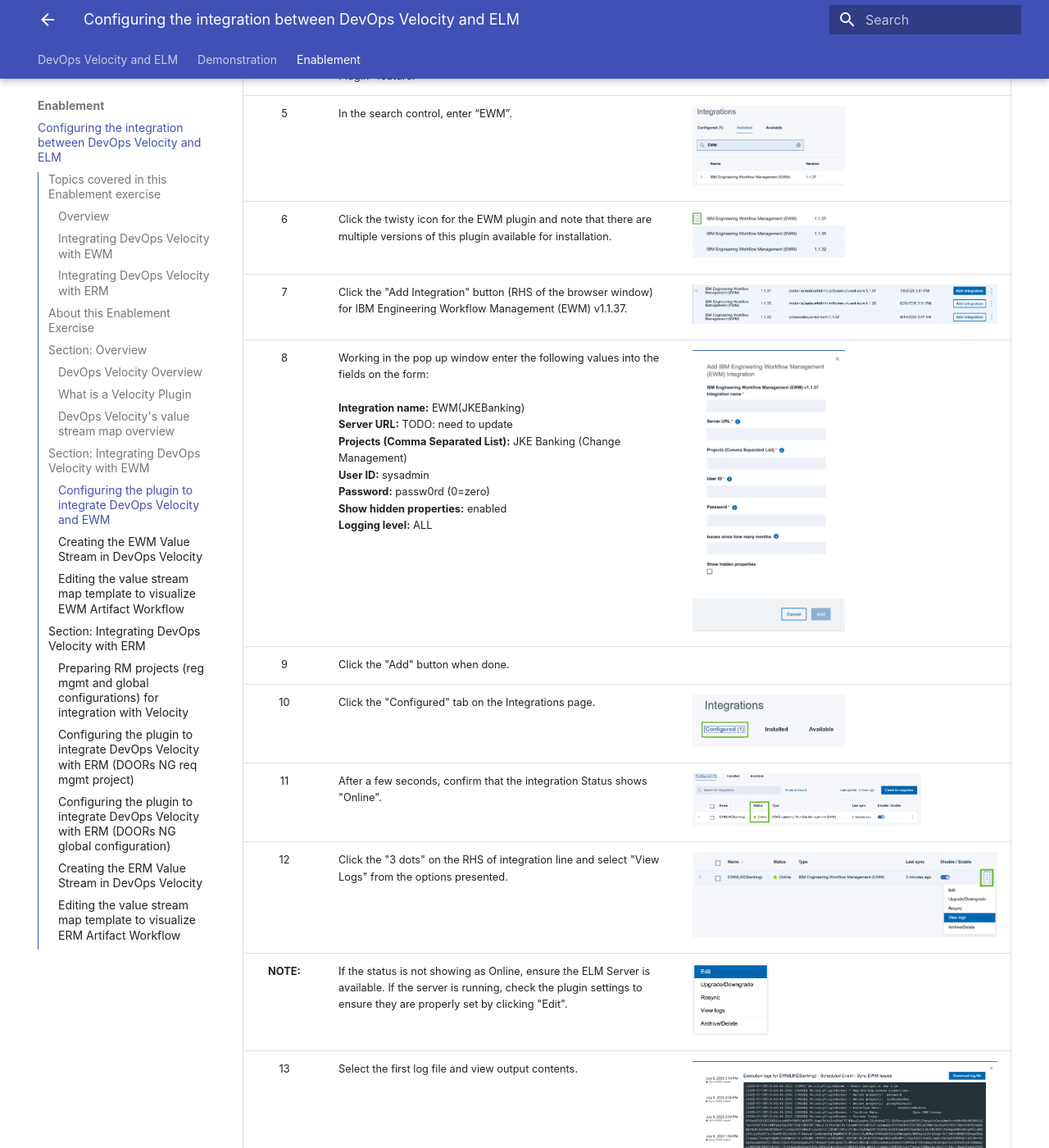
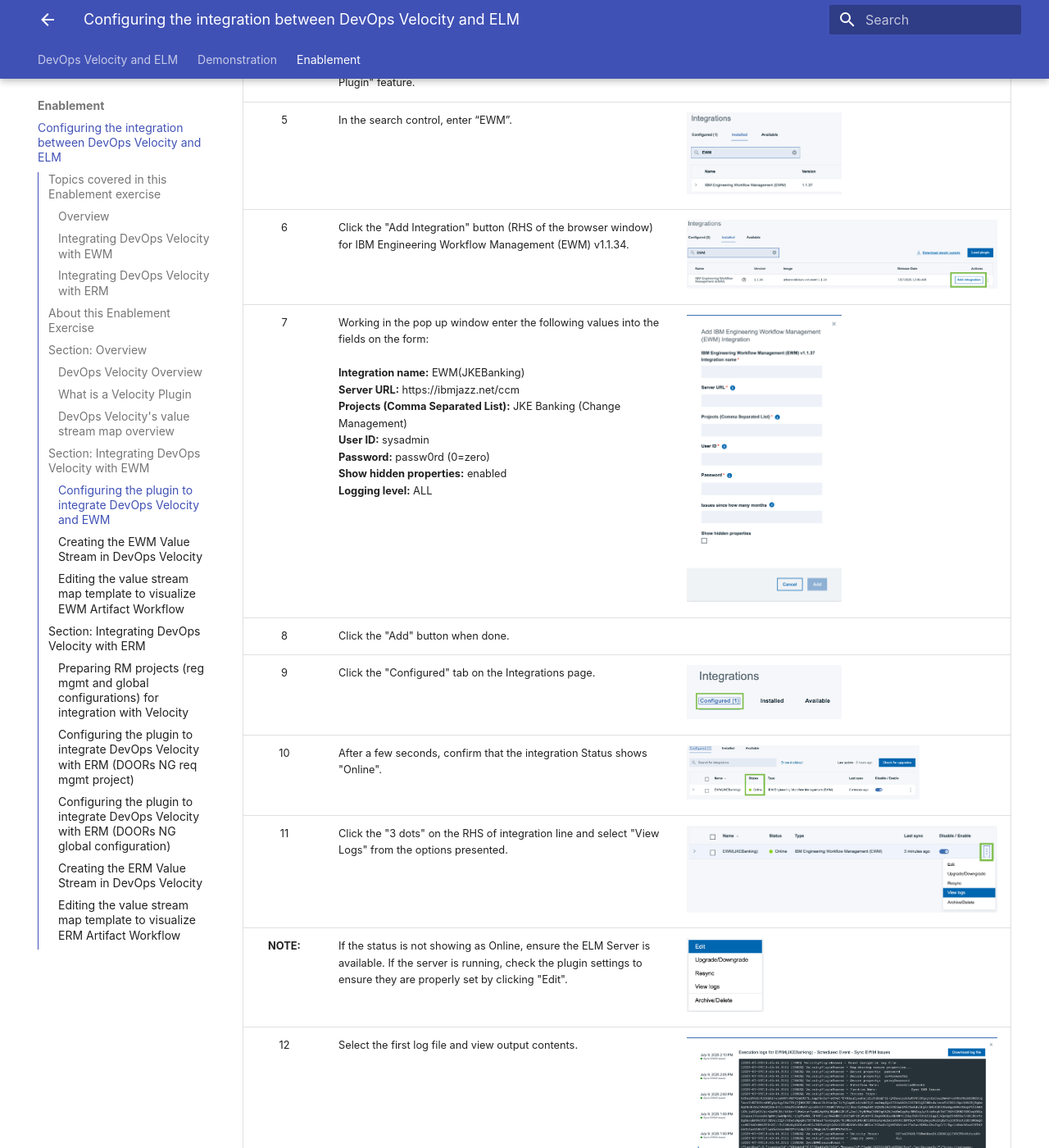
Before and after one commit to DevOpsAutomationLabs/ELM_Velocity, an MkDocs documentation site: the page built from docs/enablement/index.md, in a window 1280 px wide and 1400 px high, scrolled down 6190 px. Shown: the whole window at 82% size. Built offline with MkDocs 1.6.1 and Material for MkDocs 9.7.7, drawn with Linux system fonts in a browser that asks for light colours; some of the changed text lies outside the part shown.

Commit message:
Updates enablement

```diff
--- a/docs/enablement/index.md
+++ b/docs/enablement/index.md
@@ -121,15 +121,14 @@
 | 4 | Click on the "Installed" tab and review the many plugins already available. | <img src="media/e4.png" alt="e4" style="width:50%; height:auto;"> |
 | **NOTE:** | While this exercise does not cover all topics related to plugins, know that administrator users can install additional plugins from the "Available" tab or upload custom plugins using the "Load Plugin" feature. |  |
 | 5 | In the search control, enter “EWM”. | <img src="media/e5.png" alt="e5" style="width:50%; height:auto;"> |
-| 6 | Click the twisty icon for the EWM plugin and note that there are multiple versions of this plugin available for installation. | <img src="media/e6.png" alt="e6" style="width:50%; height:auto;"> |
-| 7 | Click the "Add Integration" button (RHS of the browser window) for IBM Engineering Workflow Management (EWM) v1.1.37. | <img src="media/e7.png" alt="e7" style="width:100%; height:auto;"> |
-| 8 | Working in the pop up window enter the following values into the fields on the form: <br/> <br/> **Integration name:** EWM(JKEBanking)<br/> **Server URL:** TODO: need to update<br/> **Projects (Comma Separated List):** JKE Banking (Change Management)<br/> **User ID:** sysadmin<br/> **Password:** passw0rd (0=zero)<br/> **Show hidden properties:** enabled<br/> **Logging level:** ALL<br/>  | <img src="media/e8.png" alt="e8" style="width:50%; height:auto;"> |
-| 9 | Click the "Add" button when done. |  |
-| 10 | Click the "Configured" tab on the Integrations page. | <img src="media/e9.png" alt="e9" style="width:50%; height:auto;"> |
-| 11 | After a few seconds, confirm that the integration Status shows "Online". |  <img src="media/e10.png" alt="e10" style="width:75%; height:auto;"> |
-| 12 | Click the "3 dots" on the RHS of integration line and select "View Logs" from the options presented. |  <img src="media/e11.png" alt="e11" style="width:100%; height:auto;"> |
+| 6 | Click the "Add Integration" button (RHS of the browser window) for IBM Engineering Workflow Management (EWM) v1.1.34. | <img src="media/e7.png" alt="e7" style="width:100%; height:auto;"> |
+| 7 | Working in the pop up window enter the following values into the fields on the form: <br/> <br/> **Integration name:** EWM(JKEBanking)<br/> **Server URL:** https://ibmjazz.net/ccm<br/> **Projects (Comma Separated List):** JKE Banking (Change Management)<br/> **User ID:** sysadmin<br/> **Password:** passw0rd (0=zero)<br/> **Show hidden properties:** enabled<br/> **Logging level:** ALL<br/>  | <img src="media/e8.png" alt="e8" style="width:50%; height:auto;"> |
+| 8 | Click the "Add" button when done. |  |
+| 9 | Click the "Configured" tab on the Integrations page. | <img src="media/e9.png" alt="e9" style="width:50%; height:auto;"> |
+| 10 | After a few seconds, confirm that the integration Status shows "Online". |  <img src="media/e10.png" alt="e10" style="width:75%; height:auto;"> |
+| 11 | Click the "3 dots" on the RHS of integration line and select "View Logs" from the options presented. |  <img src="media/e11.png" alt="e11" style="width:100%; height:auto;"> |
 | **NOTE:** |  If the status is not showing as Online, ensure the ELM Server is available. If the server is running, check the plugin settings to ensure they are properly set by clicking "Edit". | <img src="media/e12.png" alt="e12" style="width:25%; height:auto;"> |
-| 13 | Select the first log file and view output contents. | <img src="media/e13.png" alt="e13" style="width:100%; height:auto;"> |
+| 12 | Select the first log file and view output contents. | <img src="media/e13.png" alt="e13" style="width:100%; height:auto;"> |
 | **Note:** | Log files roll off so if you need to retain access to a log file, click the "Download log file" button. |   |
 
 Congratulations on successfully configuring the EWM Plugin.
@@ -145,7 +144,7 @@
 |:-------------:|:------------- |:------------- |
 | 1 | Continuing to work in DevOps Velocity, navigate to the "Value streams" view page. | <img src="media/e15.png" alt="e15" style="width:50%; height:auto;"> |
 | 2 | Click the "All value streams" (top RHS of browser window). | <img src="media/e16.png" alt="e16" style="width:50%; height:auto;"> |
-| 3 | Click the "Create" button. | <img src="media/e17.png" alt="e17" style="width:50%; height:auto;"> |
+| 3 | Click the "Create value stream" button. | <img src="media/e17.png" alt="e17" style="width:50%; height:auto;"> |
 | 4 | On the pop-up window, enter a meaningful name, and select "Default Team" from the Team drop down list box. <br/> e.g. JKE Banking (Change Management) | <img src="media/e18.png" alt="e18" style="width:100%; height:auto;"> |
 | 5 | Click the "Create" button. | <img src="media/e19.png" alt="e19" style="width:100%; height:auto;"> |
 | **NOTE:** | Clicking the "Create & Configure" button will lead the user through a series of conifguration windows offering a wizard driven approach to creating the value stream. |  |
@@ -186,7 +185,7 @@
 
 ## Section: Integrating DevOps Velocity with ERM
 
-Due to the flexibility provided to clients using ERM (DOORs NG), certain setup steps are necessary to properly integrate with ERM and visualize the requirement artifact types in a DevOps Velocity value stream. Know that all setup steps align to best practices users should be following.
+Due to the tremendous flexibility provided to clients using ERM (DOORs NG) for requirements management, certain setup steps are necessary to properly integrate with ERM and visualize the requirement artifact types in a DevOps Velocity value stream. Know that all setup steps align to best practices users should be following.
 
 Because users can create new artifact types and artifact attributes, including attributes to capture status, it was decided that in order to visualize requirements in DevOps Velocity and track status of those requirements, users must specify a project workflow for the artifact type.
 
```
Also changed, not shown: docs/enablement/media/e15.png, docs/enablement/media/e7.png.
